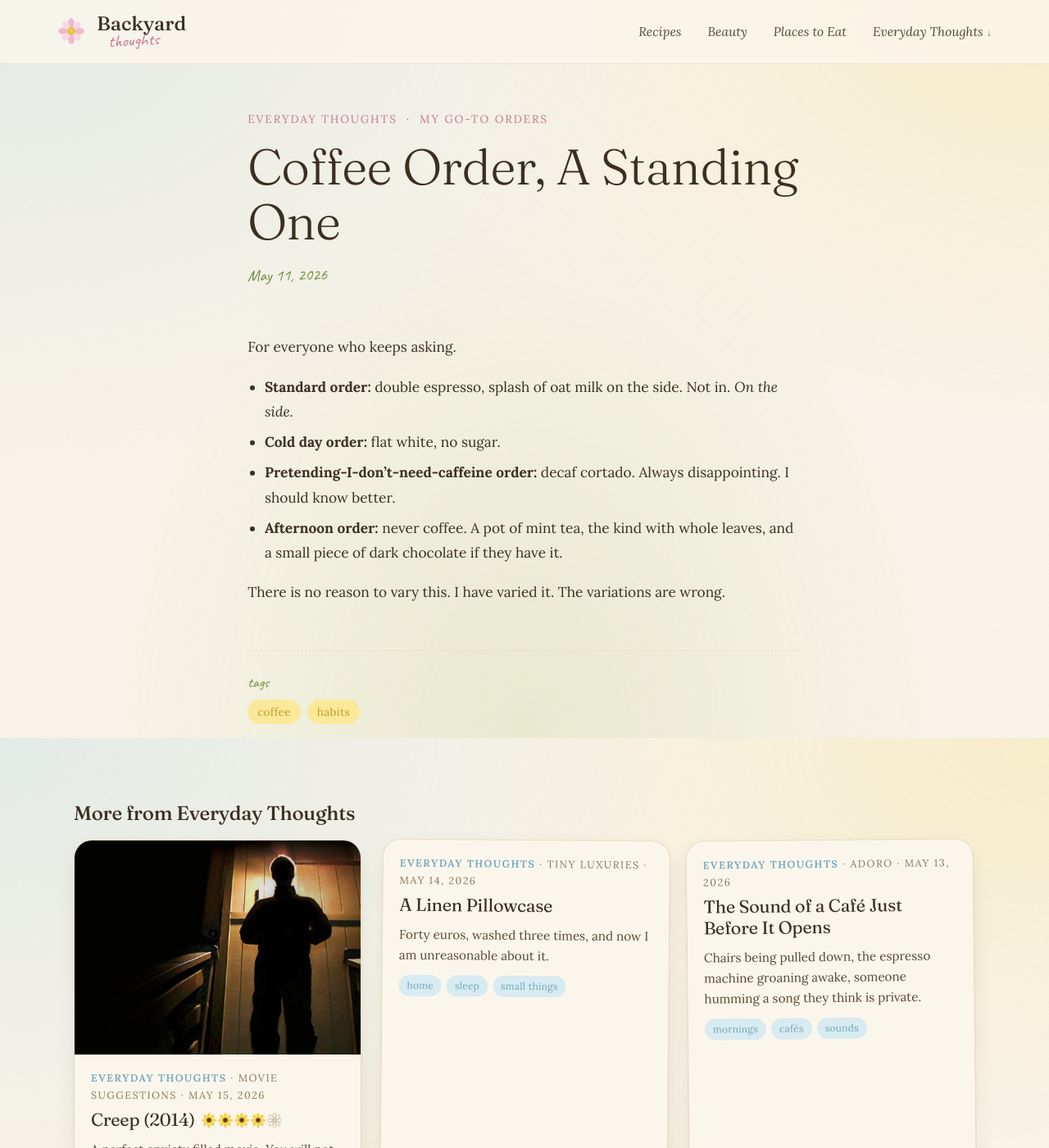
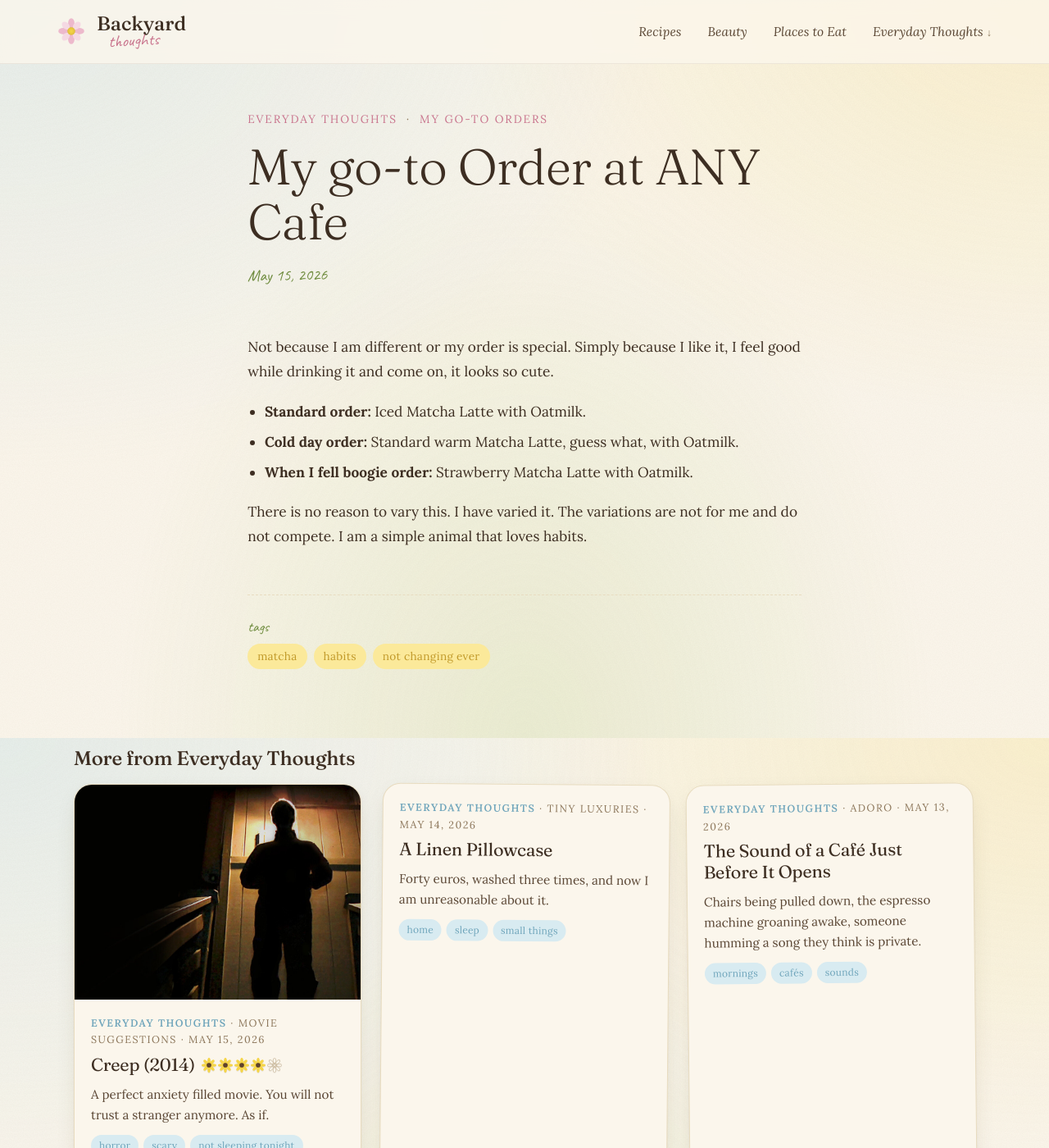
Before and after one commit to SupDoK/backyardthoughts.com, a Jekyll site: the page built from _thoughts/2026-05-11-coffee-order.md, in a window 1280 px wide and 1400 px high. Shown: the whole window at 82% size. Built offline with Jekyll 4.4.1, drawn with Linux system fonts in a browser that asks for light colours.

Commit message:
Update 2026-05-11-coffee-order.md
added new order

```diff
--- a/_thoughts/2026-05-11-coffee-order.md
+++ b/_thoughts/2026-05-11-coffee-order.md
@@ -1,16 +1,15 @@
 ---
-title: Coffee Order, A Standing One
-date: 2026-05-11
+title: My go-to Order at ANY Cafe
+date: 2026-05-15
 subcategory: my-go-to-orders
-tags: [coffee, habits]
-excerpt: Double espresso, splash of oat milk on the side. No sugar. Don't fight me on it.
+tags: [matcha, habits, not changing ever]
+excerpt: You know what is coming. Iced Matcha Latte, with Oatmilk.
 ---
 
-For everyone who keeps asking.
+Not because I am different or my order is special. Simply because I like it, I feel good while drinking it and come on, it looks so cute.
 
-- **Standard order:** double espresso, splash of oat milk on the side. Not in. *On the side.*
-- **Cold day order:** flat white, no sugar.
-- **Pretending-I-don't-need-caffeine order:** decaf cortado. Always disappointing. I should know better.
-- **Afternoon order:** never coffee. A pot of mint tea, the kind with whole leaves, and a small piece of dark chocolate if they have it.
+- **Standard order:** Iced Matcha Latte with Oatmilk.
+- **Cold day order:** Standard warm Matcha Latte, guess what, with Oatmilk.
+- **When I fell boogie order:** Strawberry Matcha Latte with Oatmilk.
 
-There is no reason to vary this. I have varied it. The variations are wrong.
+There is no reason to vary this. I have varied it. The variations are not for me and do not compete. I am a simple animal that loves habits.
```
